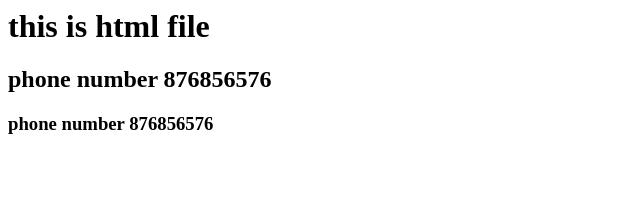
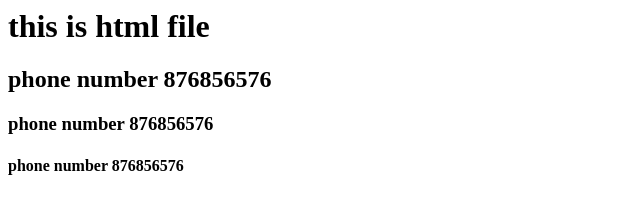
Before and after one commit to sankethdemoaccount/vtgitrepo, a plain HTML site: page index.html in a window 1280 px wide. Shown: the whole page, without its empty margins (0-640 px from the left). Drawn offline with Linux system fonts and the light colour scheme.

Commit message:
Update index.html

```diff
--- a/index.html
+++ b/index.html
@@ -1,3 +1,4 @@
 <h1>this is html file  </h1>
 <h2> phone number 876856576 </h2>
 <h3> phone number 876856576 </h3>
+<h4> phone number 876856576 </h4>
```
